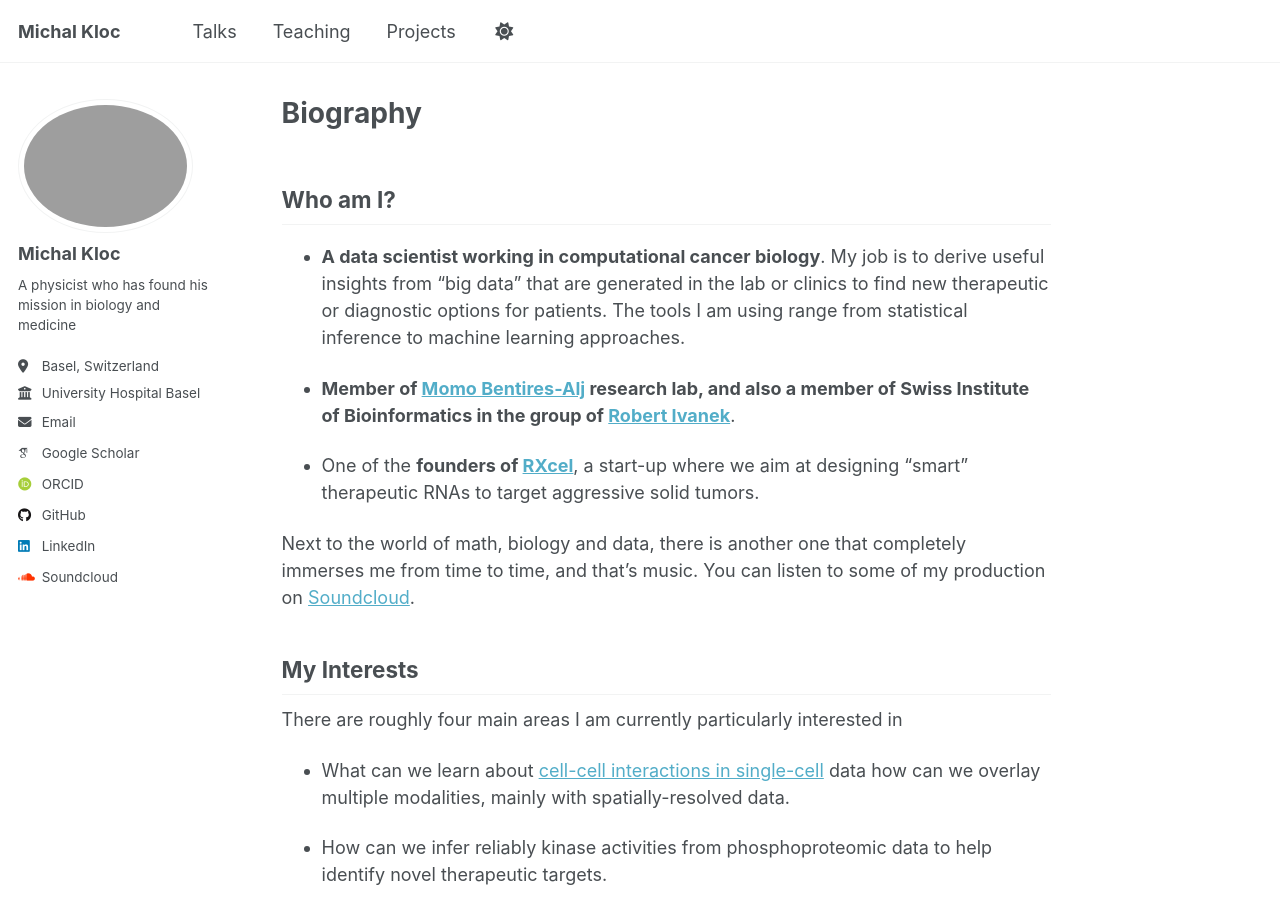
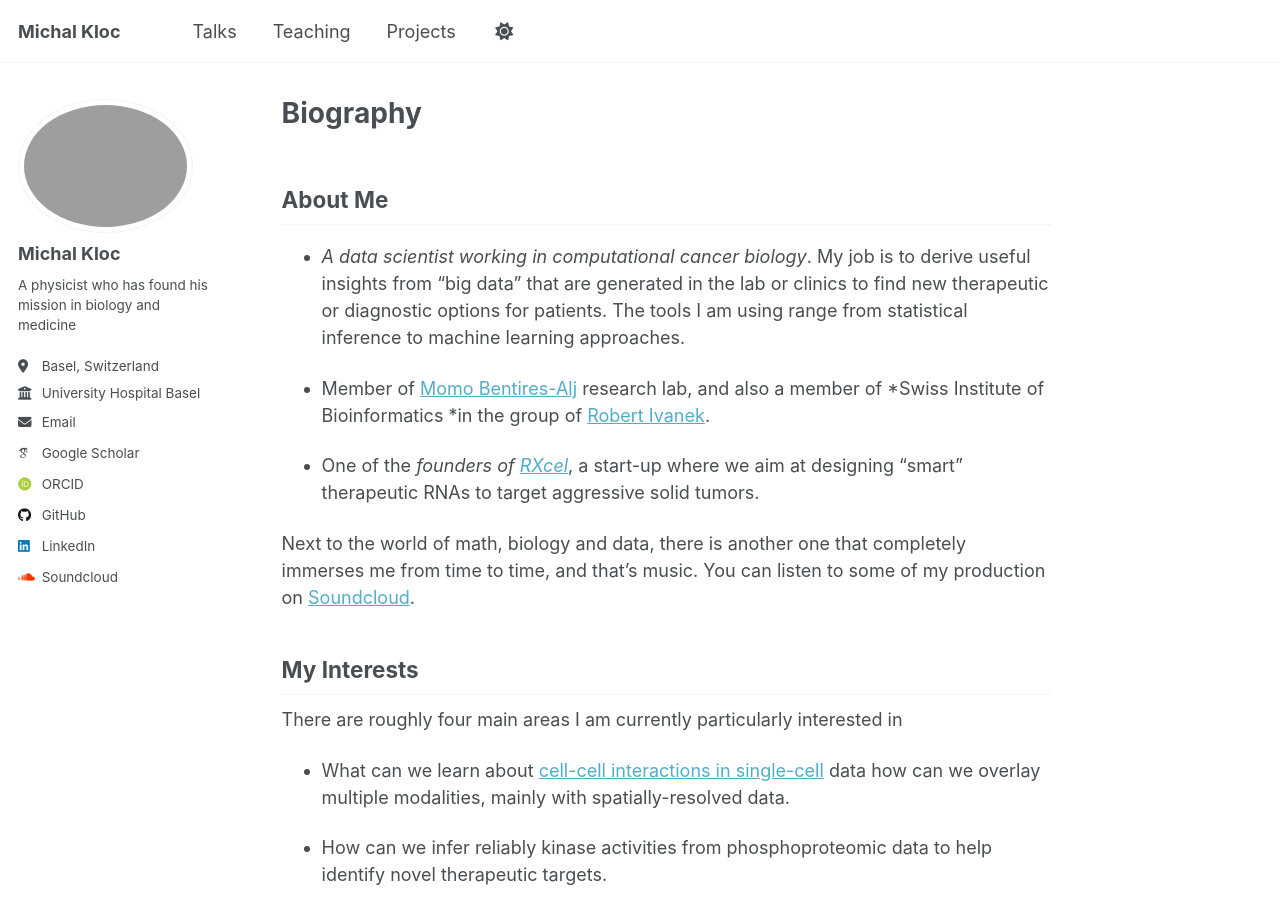
Before and after one commit to MikeKlocCZ/mikekloccz.github.io, a Jekyll site: the page built from _pages/about.md, in a window 1280 px wide and 900 px high. Built offline with Jekyll 4.4.1, drawn with Linux system fonts in a browser that asks for light colours; some web fonts are replaced; a script that is not in the unit is left out.

Commit message:
Updated intro with bullet points and italic letters

```diff
--- a/_pages/about.md
+++ b/_pages/about.md
@@ -7,12 +7,12 @@ redirect_from:
   - /about.html
 ---
 
-## Who am I?
-*  **A data scientist working in computational cancer biology**. My job is to derive useful insights from "big data" that are generated in the lab or clinics to find new therapeutic or diagnostic options for patients. The tools I am using range from  statistical inference to machine learning approaches.
+## About Me
+*  *A data scientist working in computational cancer biology*. My job is to derive useful insights from "big data" that are generated in the lab or clinics to find new therapeutic or diagnostic options for patients. The tools I am using range from  statistical inference to machine learning approaches.
 
-* **Member  of [Momo Bentires-Alj](https://bentireslab.org/article-page/) research lab,   and also a member of Swiss Institute of Bioinformatics in the group of [Robert Ivanek](https://www.sib.swiss/directory/group/dbm-bioinformatics-core-facility)**.
+* Member  of [Momo Bentires-Alj](https://bentireslab.org/article-page/) research lab,   and also a member of *Swiss Institute of Bioinformatics *in the group of [Robert Ivanek](https://www.sib.swiss/directory/group/dbm-bioinformatics-core-facility).
 
-*  One of the **founders of [RXcel](https://rxcel.ch)**, a start-up where we aim at designing "smart" therapeutic RNAs to target aggressive solid tumors.
+*  One of the *founders of [RXcel](https://rxcel.ch)*, a start-up where we aim at designing "smart" therapeutic RNAs to target aggressive solid tumors.
 
 Next to the world of math, biology and data, there is another one that completely immerses me from time to time, and that's music. You can listen to some of my  production on [Soundcloud](https://soundcloud.com/michael-kloc).
 
```
